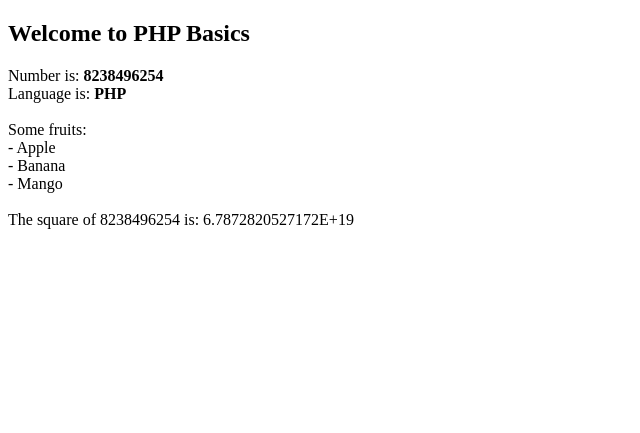
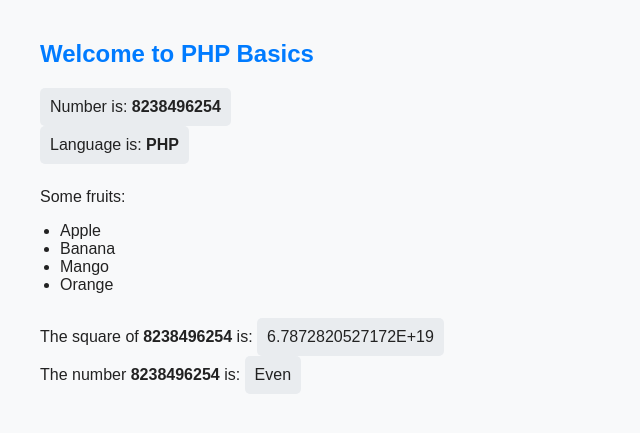
Before and after one commit to urvalkheni/SigmaWeb, a PHP site: page /first.php in a window 1280 px wide. Shown: the top 433 px of the page, without its empty margins (0-640 px from the left). Run offline with PHP 8.4, Linux system fonts and the light colour scheme.

Commit message:
Minor Php added

```diff
--- a/webPages/MyWork/PHP_Folder/first.php
+++ b/webPages/MyWork/PHP_Folder/first.php
@@ -7,6 +7,13 @@
     <title>PHP Basics</title>
     <!-- Disable favicon to prevent default "loveable" favicon -->
     <link rel="icon" href="data:,">
+    <style>
+        body { font-family: Arial, sans-serif; background: #f8f9fa; color: #222; margin: 40px; }
+        h2 { color: #007bff; }
+        .section { margin-bottom: 24px; }
+        ul { padding-left: 20px; }
+        .result { background: #e9ecef; padding: 10px; border-radius: 5px; display: inline-block; }
+    </style>
 </head>
 <body>
 
@@ -21,25 +28,38 @@
 $name = "PHP";
 
 // Displaying variables
-echo "Number is: <strong>$number</strong><br>";
-echo "Language is: <strong>$name</strong><br><br>";
+echo "<div class='section'>";
+echo "<div class='result'>Number is: <strong>$number</strong></div><br>";
+echo "<div class='result'>Language is: <strong>$name</strong></div>";
+echo "</div>";
 
 // Array example
-$fruits = ["Apple", "Banana", "Mango"];
+$fruits = ["Apple", "Banana", "Mango", "Orange"];
 
 // Loop through array
-echo "Some fruits:<br>";
+echo "<div class='section'>";
+echo "Some fruits:";
+echo "<ul>";
 foreach ($fruits as $fruit) {
-    echo "- $fruit <br>";
+    echo "<li>$fruit</li>";
 }
-echo "<br>";
+echo "</ul>";
+echo "</div>";
 
 // Function example
 function square($n) {
     return $n * $n;
 }
 
-echo "The square of $number is: " . square($number) . "<br>";
+// New: Function to check if a number is even or odd
+function isEven($n) {
+    return $n % 2 === 0 ? "Even" : "Odd";
+}
+
+echo "<div class='section'>";
+echo "The square of <strong>$number</strong> is: <span class='result'>" . square($number) . "</span><br>";
+echo "The number <strong>$number</strong> is: <span class='result'>" . isEven($number) . "</span>";
+echo "</div>";
 ?>
 
 </body>
```
